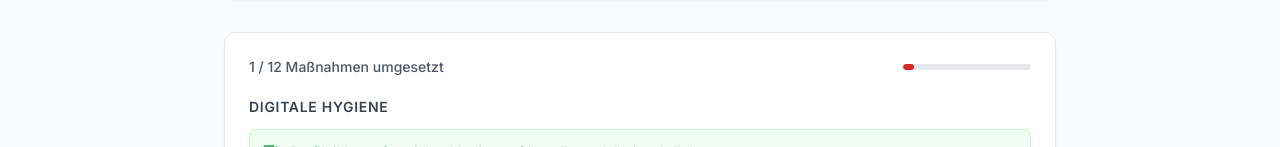
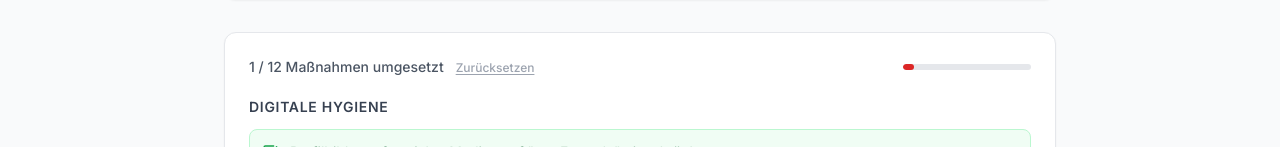
Before and after one commit to PasGrimm14/deepfake_dhbw, a React (Vite) app: page /schutzmassnahmen in a window 1280 px wide. Both pictures are taken after a click on the button 640 px from the left and 666 px from the top of the page. Shown: the part 514-661 px from the top of the page. Built offline with nearby package versions, Linux system fonts and the light colour scheme; no server answers.

Commit message:
update ui logic

```diff
--- a/src/App.jsx
+++ b/src/App.jsx
@@ -1,5 +1,6 @@
 import { BrowserRouter, Routes, Route, useLocation } from 'react-router-dom'
 import { AnimatePresence } from 'framer-motion'
+import { useEffect } from 'react'
 import NavBar from './components/NavBar'
 import Footer from './components/Footer'
 import Home from './pages/Home'
@@ -11,6 +12,18 @@ import Schutzmassnahmen from './pages/Schutzmassnahmen'
 import Praesentation from './pages/Praesentation'
 import Quellen from './pages/Quellen'
 import Template from './pages/Template'
+
+// Scrollt bei jedem Routenwechsel ans Seitenanfang.
+// Muss innerhalb von BrowserRouter stehen, damit useLocation funktioniert.
+function ScrollToTop() {
+  const { pathname } = useLocation()
+
+  useEffect(() => {
+    window.scrollTo({ top: 0, behavior: 'instant' })
+  }, [pathname])
+
+  return null
+}
 
 function AnimatedRoutes() {
   const location = useLocation()
@@ -34,6 +47,7 @@ function AnimatedRoutes() {
 export default function App() {
   return (
     <BrowserRouter>
+      <ScrollToTop />
       <div className="min-h-screen flex flex-col">
         <NavBar />
         <main className="flex-1">
--- a/src/pages/Schutzmassnahmen.jsx
+++ b/src/pages/Schutzmassnahmen.jsx
@@ -166,27 +166,65 @@ const CATEGORY_COLORS = {
   'Non-Profit': 'bg-gray-100 text-gray-700 border-gray-300',
 }
 
-function ChecklistSection({ categoryData }) {
-  const [checked, setChecked] = useState({})
+function ChecklistSection({ categoryData, storageKey }) {
+  const [checked, setChecked] = useState(() => {
+    try {
+      const saved = sessionStorage.getItem(storageKey)
+      return saved ? JSON.parse(saved) : {}
+    } catch {
+      return {}
+    }
+  })
 
   const toggle = (catIdx, itemIdx) => {
     const key = `${catIdx}-${itemIdx}`
-    setChecked((c) => ({ ...c, [key]: !c[key] }))
+    setChecked((c) => {
+      const next = { ...c, [key]: !c[key] }
+      try { sessionStorage.setItem(storageKey, JSON.stringify(next)) } catch {}
+      return next
+    })
+  }
+
+  const reset = () => {
+    setChecked({})
+    try { sessionStorage.removeItem(storageKey) } catch {}
   }
 
   const total = categoryData.reduce((acc, cat) => acc + cat.items.length, 0)
   const done = Object.values(checked).filter(Boolean).length
+  const pct = total > 0 ? (done / total) * 100 : 0
 
   return (
     <div>
       {/* Progress */}
       <div className="flex items-center justify-between mb-5">
-        <p className="text-sm font-medium text-gray-600">{done} / {total} Maßnahmen umgesetzt</p>
-        <div className="w-32 h-1.5 bg-gray-200 rounded-full overflow-hidden">
-          <motion.div
-            animate={{ width: `${(done / total) * 100}%` }}
-            className="h-full bg-red-600 rounded-full"
-          />
+        <p className="text-sm font-medium text-gray-600">
+          {done} / {total} Maßnahmen umgesetzt
+          {done > 0 && (
+            <button
+              onClick={reset}
+              className="ml-3 text-xs text-gray-400 hover:text-red-500 underline underline-offset-2 transition-colors"
+            >
+              Zurücksetzen
+            </button>
+          )}
+        </p>
+        <div className="flex items-center gap-2">
+          {pct === 100 && (
+            <motion.span
+              initial={{ opacity: 0, scale: 0.8 }}
+              animate={{ opacity: 1, scale: 1 }}
+              className="text-xs font-semibold text-green-600"
+            >
+              ✓ Vollständig
+            </motion.span>
+          )}
+          <div className="w-32 h-1.5 bg-gray-200 rounded-full overflow-hidden">
+            <motion.div
+              animate={{ width: `${pct}%` }}
+              className={`h-full rounded-full transition-colors ${pct === 100 ? 'bg-green-500' : 'bg-red-600'}`}
+            />
+          </div>
         </div>
       </div>
 
@@ -230,7 +268,14 @@ function ChecklistSection({ categoryData }) {
 }
 
 export default function Schutzmassnahmen() {
-  const [activeTab, setActiveTab] = useState('privat')
+  const [activeTab, setActiveTab] = useState(() => {
+    try { return sessionStorage.getItem('schutz_tab') || 'privat' } catch { return 'privat' }
+  })
+
+  const handleTabChange = (id) => {
+    setActiveTab(id)
+    try { sessionStorage.setItem('schutz_tab', id) } catch {}
+  }
 
   return (
     <motion.div variants={pageVariants} initial="initial" animate="animate" exit="exit">
@@ -248,7 +293,7 @@ export default function Schutzmassnahmen() {
             {tabs.map((tab) => (
               <button
                 key={tab.id}
-                onClick={() => setActiveTab(tab.id)}
+                onClick={() => handleTabChange(tab.id)}
                 className={`flex-1 flex items-center justify-center gap-2 px-4 py-2.5 rounded-lg text-sm font-medium transition-all duration-200 ${
                   activeTab === tab.id
                     ? 'bg-red-600 text-white shadow-sm'
@@ -268,7 +313,7 @@ export default function Schutzmassnahmen() {
             transition={{ duration: 0.2 }}
             className="card"
           >
-            <ChecklistSection categoryData={measures[activeTab]} />
+            <ChecklistSection categoryData={measures[activeTab]} storageKey={`schutz_checked_${activeTab}`} />
           </motion.div>
         </div>
       </section>
```
